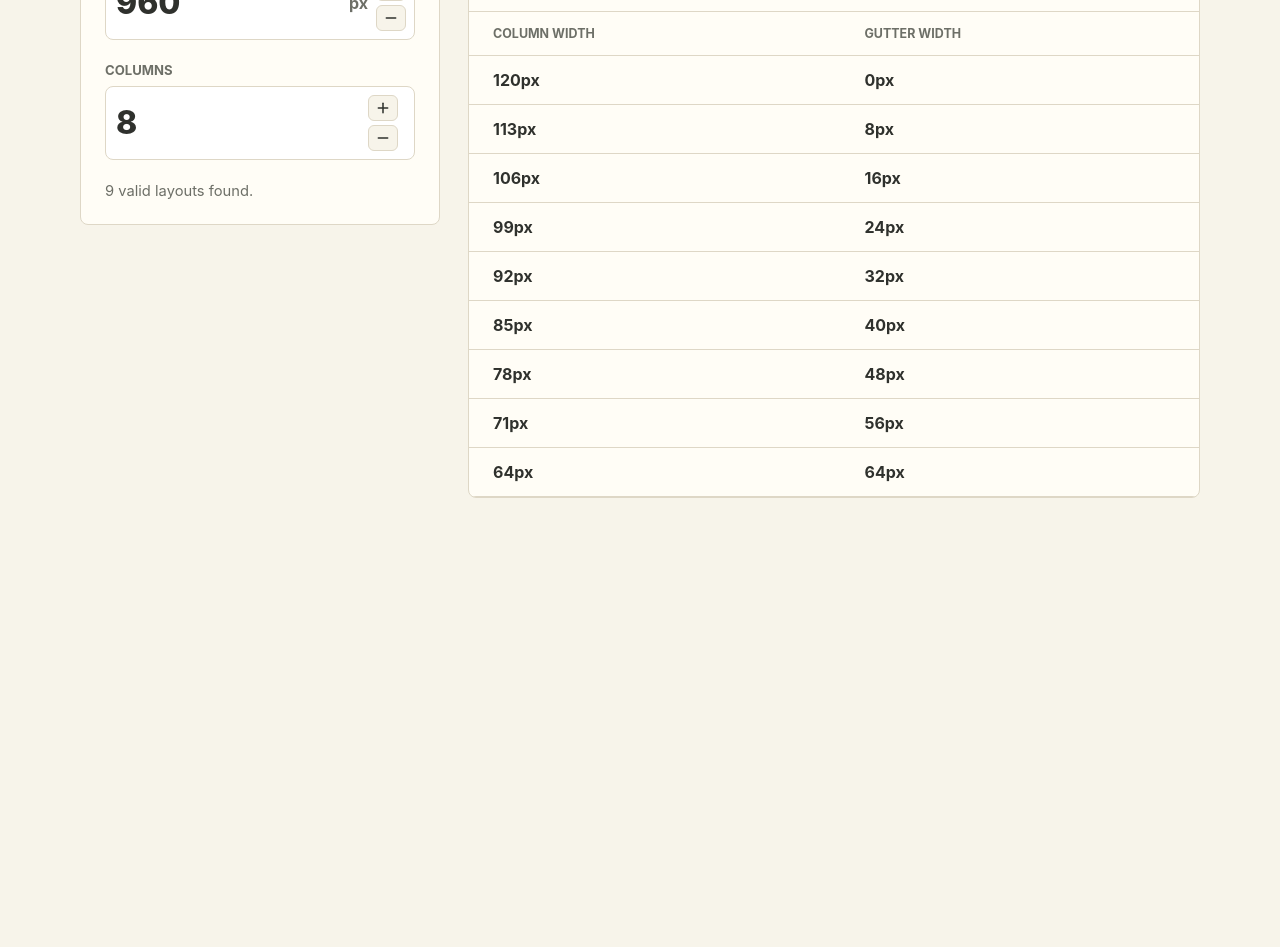
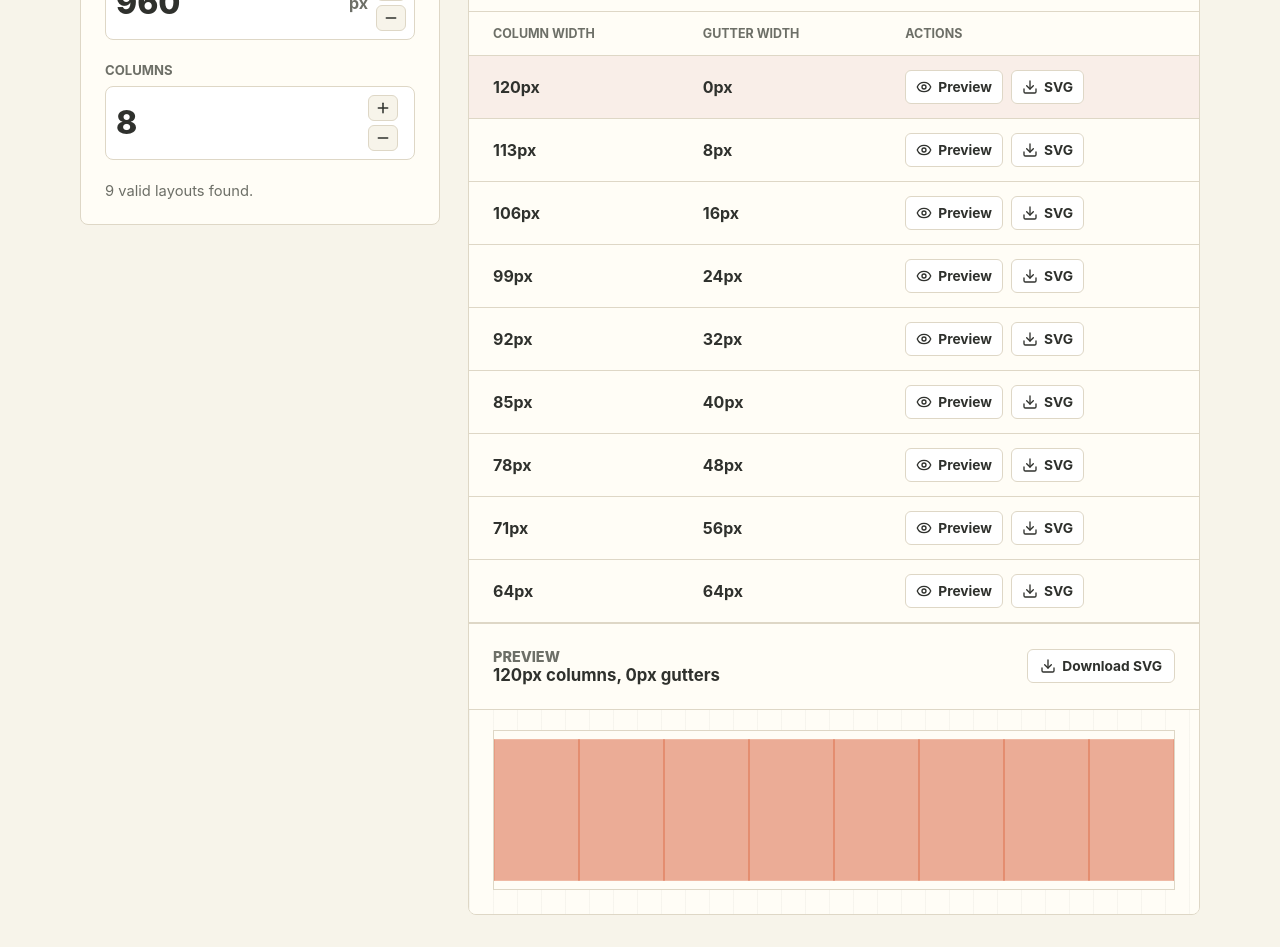
Before and after one commit to kamishino/grid-studio, a React (Vite) app: page / in a window 1280 px wide. Shown: the part 360-1307 px from the top of the page. Before the commit the page ends 890 px from the top, so only its background shows below. Built offline with nearby package versions, Linux system fonts and the light colour scheme.

Commit message:
feat: add preview and svg export

```diff
--- a/src/App.tsx
+++ b/src/App.tsx
@@ -1,6 +1,11 @@
-import { Minus, Plus } from 'lucide-react';
-import { useMemo, useState } from 'react';
-import { calculateGridLayouts, validateGridInput } from './grid';
+import { Download, Eye, Minus, Plus } from 'lucide-react';
+import { useEffect, useMemo, useState } from 'react';
+import {
+  calculateGridLayouts,
+  generateGridSvg,
+  type GridLayout,
+  validateGridInput,
+} from './grid';
 
 const parseIntegerInput = (value: string) => {
   if (!/^\d+$/.test(value)) {
@@ -16,6 +21,8 @@ const clampInputValue = (value: string, delta: number) => {
   return String(Math.max(0, current + delta));
 };
 
+const SVG_HEIGHT = 200;
+
 export function App() {
   const [widthInput, setWidthInput] = useState('960');
   const [columnsInput, setColumnsInput] = useState('8');
@@ -27,6 +34,27 @@ export function App() {
     () => calculateGridLayouts({ width, columns }),
     [columns, width],
   );
+  const [selectedLayout, setSelectedLayout] = useState<GridLayout | null>(null);
+  const activeLayout = selectedLayout ?? layouts[0] ?? null;
+  const activeSvg =
+    validation.ok && activeLayout
+      ? generateGridSvg({ width, columns, ...activeLayout, height: SVG_HEIGHT })
+      : null;
+
+  useEffect(() => {
+    setSelectedLayout(null);
+  }, [columns, width]);
+
+  const downloadSvg = (layout: GridLayout) => {
+    const svg = generateGridSvg({ width, columns, ...layout, height: SVG_HEIGHT });
+    const blob = new Blob([svg], { type: 'image/svg+xml;charset=utf-8' });
+    const url = URL.createObjectURL(blob);
+    const link = document.createElement('a');
+    link.href = url;
+    link.download = `grid-${width}px-${columns}col-${layout.columnWidth}px-${layout.gutterWidth}px.svg`;
+    link.click();
+    URL.revokeObjectURL(url);
+  };
 
   return (
     <main className="app-shell">
@@ -85,13 +113,37 @@ export function App() {
                   <tr>
                     <th scope="col">Column width</th>
                     <th scope="col">Gutter width</th>
+                    <th scope="col">Actions</th>
                   </tr>
                 </thead>
                 <tbody>
                   {layouts.map((layout) => (
-                    <tr key={`${layout.columnWidth}-${layout.gutterWidth}`}>
+                    <tr
+                      key={`${layout.columnWidth}-${layout.gutterWidth}`}
+                      className={activeLayout === layout ? 'is-selected' : undefined}
+                    >
                       <td>{layout.columnWidth}px</td>
                       <td>{layout.gutterWidth}px</td>
+                      <td>
+                        <div className="row-actions">
+                          <button
+                            type="button"
+                            onClick={() => setSelectedLayout(layout)}
+                            aria-label={`Preview ${layout.columnWidth}px columns and ${layout.gutterWidth}px gutters`}
+                          >
+                            <Eye size={16} />
+                            Preview
+                          </button>
+                          <button
+                            type="button"
+                            onClick={() => downloadSvg(layout)}
+                            aria-label={`Download SVG for ${layout.columnWidth}px columns and ${layout.gutterWidth}px gutters`}
+                          >
+                            <Download size={16} />
+                            SVG
+                          </button>
+                        </div>
+                      </td>
                     </tr>
                   ))}
                 </tbody>
@@ -103,6 +155,34 @@ export function App() {
                   : 'Enter a valid width and column count to calculate layouts.'}
               </div>
             )}
+
+            {activeSvg ? (
+              <section className="preview-panel" aria-label="Selected grid preview">
+                <div className="section-heading compact">
+                  <div>
+                    <p className="eyebrow">Preview</p>
+                    <h2>
+                      {activeLayout?.columnWidth}px columns, {activeLayout?.gutterWidth}px
+                      gutters
+                    </h2>
+                  </div>
+                  {activeLayout ? (
+                    <button
+                      className="download-button"
+                      type="button"
+                      onClick={() => downloadSvg(activeLayout)}
+                    >
+                      <Download size={16} />
+                      Download SVG
+                    </button>
+                  ) : null}
+                </div>
+                <div
+                  className="svg-preview"
+                  dangerouslySetInnerHTML={{ __html: activeSvg }}
+                />
+              </section>
+            ) : null}
           </section>
         </div>
       </section>
--- a/src/grid.ts
+++ b/src/grid.ts
@@ -7,6 +7,11 @@ export type GridLayout = {
   columnWidth: number;
   gutterWidth: number;
 };
+
+export type GridSvgInput = GridInput &
+  GridLayout & {
+    height: number;
+  };
 
 export type GridValidationErrorCode =
   | 'not-integer'
@@ -81,3 +86,31 @@ export function calculateGridLayouts(input: GridInput): GridLayout[] {
 
   return layouts;
 }
+
+export function generateGridSvg({
+  width,
+  columns,
+  columnWidth,
+  gutterWidth,
+  height,
+}: GridSvgInput): string {
+  const groups = Array.from({ length: columns }, (_, index) => {
+    const x = index * (columnWidth + gutterWidth);
+    const x2 = x + columnWidth;
+
+    return [
+      '<g>',
+      `<line x1="${x}" y1="0" x2="${x}" y2="${height}" stroke="#D6542C" stroke-opacity="0.55" stroke-width="1" />`,
+      `<rect x="${x}" y="0" width="${columnWidth}" height="${height}" fill="#D6542C" fill-opacity="0.48" />`,
+      `<line x1="${x2}" y1="0" x2="${x2}" y2="${height}" stroke="#D6542C" stroke-opacity="0.55" stroke-width="1" />`,
+      '</g>',
+    ].join('');
+  }).join('');
+
+  return [
+    `<svg width="${width}" height="${height}" viewBox="0 0 ${width} ${height}" fill="none" xmlns="http://www.w3.org/2000/svg">`,
+    `<rect width="${width}" height="${height}" fill="#FFFDF6" />`,
+    groups,
+    '</svg>',
+  ].join('');
+}
--- a/src/styles.css
+++ b/src/styles.css
@@ -211,6 +211,75 @@ h1 {
   font-weight: 700;
 }
 
+.results-table tr.is-selected td {
+  background: #f9eee8;
+}
+
+.row-actions {
+  display: flex;
+  flex-wrap: wrap;
+  gap: 8px;
+}
+
+.row-actions button,
+.download-button {
+  display: inline-flex;
+  align-items: center;
+  gap: 6px;
+  min-height: 34px;
+  border: 1px solid var(--line);
+  border-radius: 6px;
+  color: var(--ink);
+  background: #ffffff;
+  font-size: 0.86rem;
+  font-weight: 750;
+  cursor: pointer;
+}
+
+.row-actions button {
+  padding: 0 10px;
+}
+
+.download-button {
+  padding: 0 12px;
+}
+
+.row-actions button:hover,
+.download-button:hover {
+  border-color: var(--accent);
+  color: var(--accent-dark);
+}
+
+.preview-panel {
+  border-top: 1px solid var(--line);
+}
+
+.section-heading.compact {
+  align-items: center;
+}
+
+.section-heading.compact h2 {
+  font-size: 1.05rem;
+}
+
+.svg-preview {
+  padding: 20px 24px 24px;
+  overflow-x: auto;
+  background:
+    linear-gradient(90deg, rgba(47, 49, 45, 0.04) 1px, transparent 1px),
+    #fffdf6;
+  background-size: 24px 24px;
+}
+
+.svg-preview svg {
+  display: block;
+  width: 100%;
+  min-width: 420px;
+  height: 160px;
+  border: 1px solid var(--line);
+  background: #fffdf6;
+}
+
 .empty-state {
   padding: 28px 24px;
   color: var(--muted);
```
